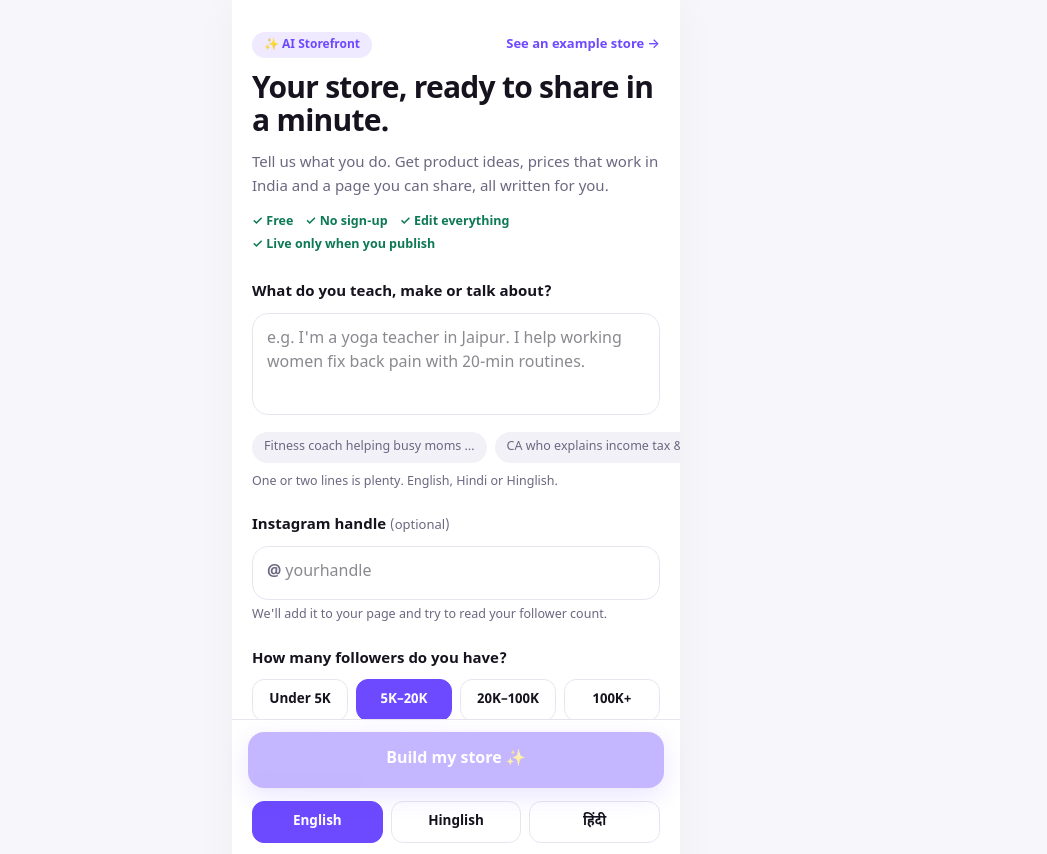
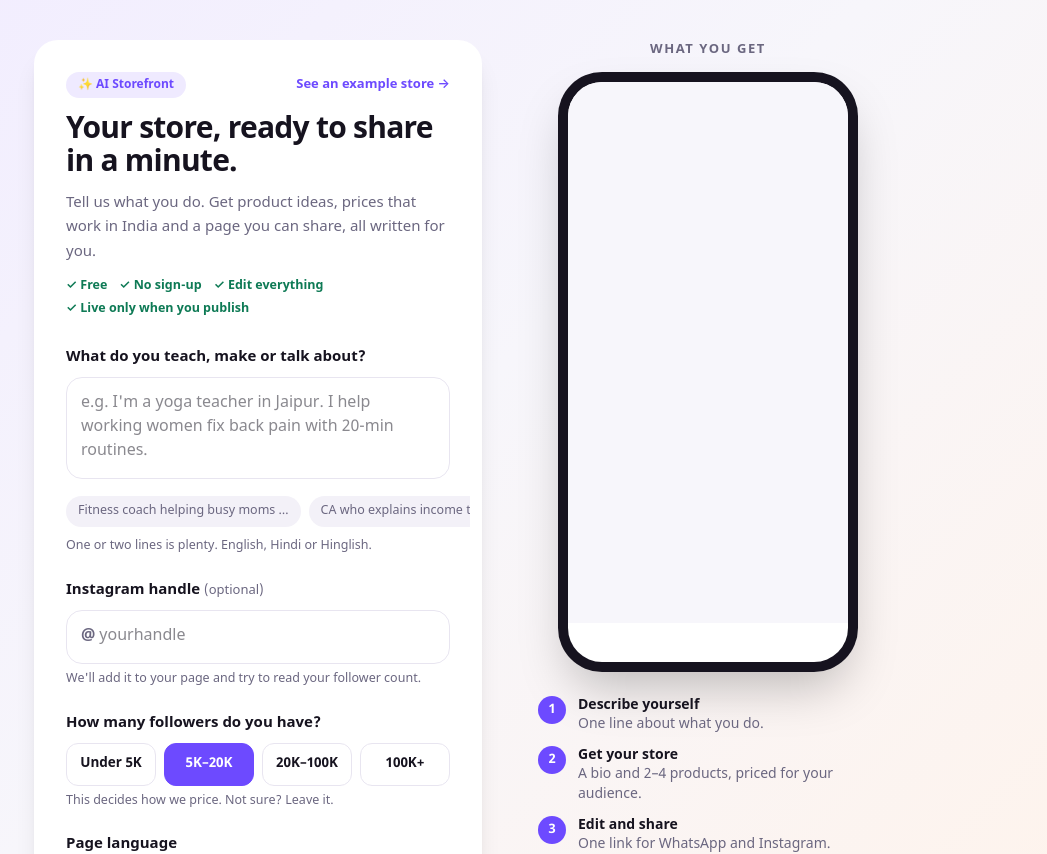
Before and after one commit to namratas798/ai-storefront-generator, a Next.js app: page / in a window 1280 px wide. Shown: the top 854 px of the page, without its empty margins (184-1231 px from the left). Built offline with nearby package versions, Linux system fonts and the light colour scheme.

Commit message:
Desktop: framed layout, example store beside the form, store as a centred card

```diff
--- a/app/page.tsx
+++ b/app/page.tsx
@@ -158,7 +158,13 @@ export default function Home() {
   if (!loaded) return <div className="min-h-dvh" />;
 
   return (
-    <main className="mx-auto max-w-md min-h-dvh bg-white shadow-[0_0_40px_rgba(0,0,0,0.04)] relative">
+    // Phone-first. On laptops the same layout sits in a frame instead of being stretched.
+    <div className="lg:min-h-dvh lg:bg-[linear-gradient(135deg,#f1ecff_0%,#f7f6fb_45%,#fff3ea_100%)] lg:flex lg:items-start lg:justify-center lg:gap-14 lg:px-10 lg:py-10">
+    <main
+      className={`mx-auto lg:mx-0 w-full max-w-md min-h-dvh bg-white shadow-[0_0_40px_rgba(0,0,0,0.04)] relative ${
+        draft.step === "input" ? "lg:min-h-0 lg:rounded-3xl lg:shadow-xl" : "lg:shadow-xl"
+      }`}
+    >
       {draft.step === "input" && (
         <InputScreen
           input={draft.input}
@@ -191,7 +197,10 @@ export default function Home() {
               <span className="block mt-1">Tap any text below to fix it.</span>
             </div>
           )}
-          <p className="text-center text-[12px] text-[var(--soft)] mt-3 mb-1">✏️ Tap any text to edit · ↻ to get a new version</p>
+          <p className="text-center text-[12px] text-[var(--soft)] mt-3 mb-1">
+            ✏️ Tap any text to edit · ↻ to get a new version
+            <span className="hidden lg:block mt-0.5">This is how buyers see it on their phone.</span>
+          </p>
           <div className="mx-3 rounded-3xl overflow-hidden border border-[var(--line)]">
             <StoreView
               store={draft.store}
@@ -266,6 +275,45 @@ export default function Home() {
         </div>
       )}
     </main>
+    {draft.step === "input" && <DesktopShowcase />}
+    </div>
+  );
+}
+
+/** Laptop-only right column: the result next to the form, so a reviewer sees both at a glance. */
+function DesktopShowcase() {
+  return (
+    <aside className="hidden lg:flex flex-col items-center sticky top-10 w-[340px] shrink-0" aria-label="Example store">
+      <p className="text-[13px] font-bold uppercase tracking-[0.12em] text-[var(--soft)]">What you get</p>
+      <div className="mt-3 w-[300px] h-[600px] rounded-[44px] bg-[#16131f] p-[10px] shadow-2xl">
+        <div className="w-full h-full rounded-[34px] overflow-hidden bg-white relative">
+          <iframe
+            src={`/${EXAMPLE_SLUG}`}
+            title="Example store made by AI"
+            loading="lazy"
+            className="absolute top-0 left-0 border-0 origin-top-left"
+            style={{ width: 390, height: 754, transform: "scale(0.718)" }}
+          />
+        </div>
+      </div>
+      <ol className="mt-6 w-full space-y-3 text-[14px]">
+        {[
+          ["Describe yourself", "One line about what you do."],
+          ["Get your store", "A bio and 2–4 products, priced for your audience."],
+          ["Edit and share", "One link for WhatsApp and Instagram."],
+        ].map(([title, body], i) => (
+          <li key={title} className="flex gap-3">
+            <span className="w-7 h-7 shrink-0 grid place-items-center rounded-full bg-[var(--brand)] text-white text-[13px] font-bold">
+              {i + 1}
+            </span>
+            <span className="leading-snug">
+              <b>{title}</b>
+              <span className="block text-[var(--soft)]">{body}</span>
+            </span>
+          </li>
+        ))}
+      </ol>
+    </aside>
   );
 }
 
@@ -315,7 +363,7 @@ function InputScreen({
 }) {
   const canSubmit = input.handle.trim() || input.description.trim();
   return (
-    <div className="px-5 pt-8 pb-32">
+    <div className="px-5 pt-8 pb-32 lg:pb-8 lg:px-8">
       <div className="flex items-center justify-between gap-3">
         <div className="inline-flex items-center gap-2 text-[12px] font-bold text-[var(--brand)] bg-[var(--brand-soft)] px-3 py-1 rounded-full">
           ✨ AI Storefront
@@ -414,7 +462,7 @@ function InputScreen({
           </div>
         </Field>
 
-        <BottomBar>
+        <BottomBar inlineOnDesktop>
           <button
             type="submit"
             className="w-full py-4 rounded-2xl font-bold text-white text-[16px] bg-[var(--brand)] disabled:opacity-40 shadow-[0_8px_24px_rgba(109,74,255,0.35)]"
@@ -426,7 +474,7 @@ function InputScreen({
       </form>
 
       {/* How it works: for people arriving cold, e.g. from the link on a published store. */}
-      <section className="mt-10 rounded-2xl bg-[#f7f6fb] p-4" aria-label="How it works">
+      <section className="mt-10 rounded-2xl bg-[#f7f6fb] p-4 lg:hidden" aria-label="How it works">
         <h2 className="text-[13px] font-bold uppercase tracking-[0.12em] text-[var(--soft)]">How it works</h2>
         <ol className="mt-3 space-y-3">
           {[
@@ -709,9 +757,13 @@ function Banner({
   );
 }
 
-function BottomBar({ children }: { children: React.ReactNode }) {
+function BottomBar({ children, inlineOnDesktop }: { children: React.ReactNode; inlineOnDesktop?: boolean }) {
   return (
-    <div className="fixed bottom-0 left-1/2 -translate-x-1/2 w-full max-w-md z-30 bg-white/95 backdrop-blur border-t border-[var(--line)] px-4 pt-3 pb-[max(12px,env(safe-area-inset-bottom))] flex gap-3">
+    <div
+      className={`fixed bottom-0 left-1/2 -translate-x-1/2 w-full max-w-md z-30 bg-white/95 backdrop-blur border-t border-[var(--line)] px-4 pt-3 pb-[max(12px,env(safe-area-inset-bottom))] flex gap-3 ${
+        inlineOnDesktop ? "lg:static lg:translate-x-0 lg:max-w-none lg:bg-transparent lg:border-0 lg:p-0 lg:mt-2" : ""
+      }`}
+    >
       {children}
     </div>
   );
--- a/components/PublicStore.tsx
+++ b/components/PublicStore.tsx
@@ -20,7 +20,9 @@ export default function PublicStore({ store }: { store: PublicStoreData }) {
     } catch {}
     setOwner(key);
     // Count views from real visitors only (not the creator checking their own page).
-    if (!key) beacon({ slug: store.slug, event: "view" });
+    // Skip the creator's own visits and the example preview embedded on the home page.
+    const embedded = window.self !== window.top;
+    if (!key && !embedded) beacon({ slug: store.slug, event: "view" });
   }, [store.slug]);
 
   function buy(p: Product) {
@@ -47,16 +49,23 @@ export default function PublicStore({ store }: { store: PublicStoreData }) {
   const isExample = store.slug === (process.env.NEXT_PUBLIC_EXAMPLE_SLUG || "example-creator");
 
   return (
-    <main className="mx-auto max-w-md min-h-dvh shadow-[0_0_40px_rgba(0,0,0,0.06)]" style={{ background: t.bg }}>
+    // Phones: full-screen page. Laptops: the theme fills the screen and the store is a centred card,
+    // the usual link-in-bio look on desktop.
+    <div className="min-h-dvh lg:py-10" style={{ background: t.bg }}>
+    <div className="hidden lg:block fixed inset-x-0 top-0 h-72 opacity-25 pointer-events-none" style={{ background: t.hero }} />
+    <main
+      className="relative mx-auto max-w-md min-h-dvh lg:min-h-0 lg:rounded-3xl lg:overflow-hidden shadow-[0_0_40px_rgba(0,0,0,0.06)] lg:shadow-2xl"
+      style={{ background: t.bg }}
+    >
       {isExample && (
         <div className="sticky top-0 z-30 bg-[#16131f] text-white text-[13px] px-4 py-2.5 flex items-center gap-3">
           <span className="flex-1">Example store, made by AI from one line of description.</span>
-          <a href="/" className="font-bold underline underline-offset-2 whitespace-nowrap">Make yours →</a>
+          <a href="/" target="_top" className="font-bold underline underline-offset-2 whitespace-nowrap">Make yours →</a>
         </div>
       )}
       <StoreView store={store} onBuy={buy} />
       <footer className="text-center text-[11px] pb-8" style={{ color: t.muted }}>
-        <a href="/" className="underline underline-offset-2">Make your own store in a minute ✨</a>
+        <a href="/" target="_top" className="underline underline-offset-2">Make your own store in a minute ✨</a>
       </footer>
 
       {owner && (
@@ -84,6 +93,7 @@ export default function PublicStore({ store }: { store: PublicStoreData }) {
         </div>
       )}
     </main>
+    </div>
   );
 }
 
```
